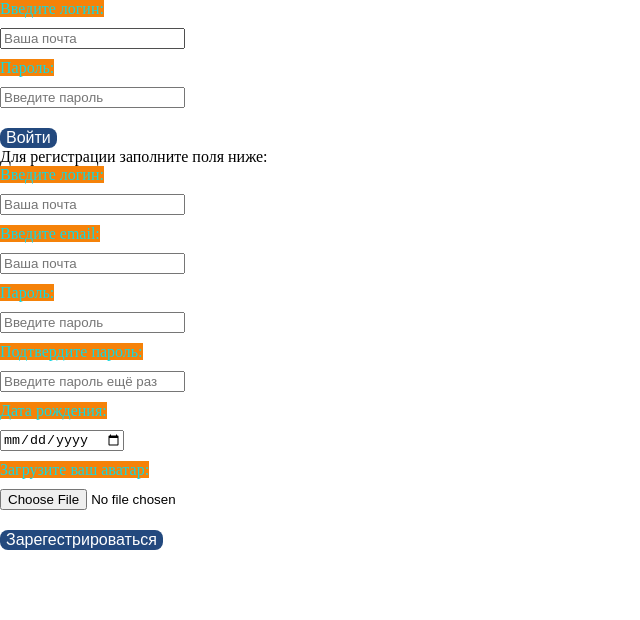
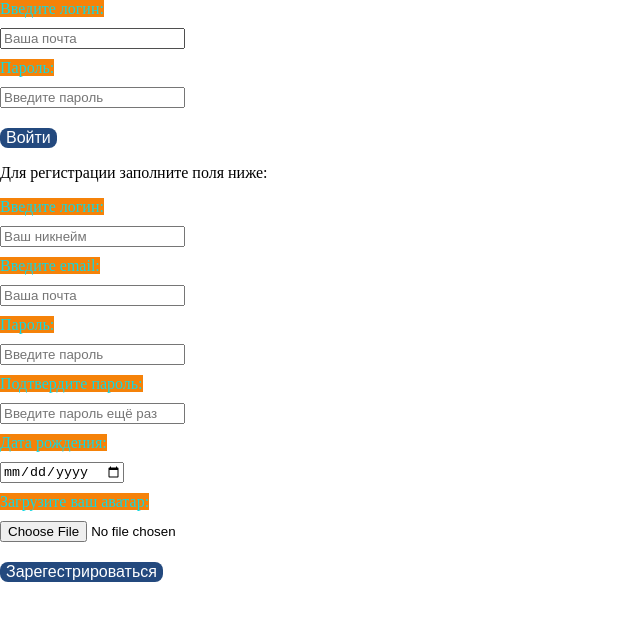
Before and after one commit to Alexandr-Dudarin/--------------------------, a plain HTML site: page index.html in a window 1280 px wide. Shown: the whole page, without its empty margins (0-640 px from the left). Drawn offline with Linux system fonts and the light colour scheme.

Commit message:
Ещё раз

```diff
--- a/index.html
+++ b/index.html
@@ -43,7 +43,7 @@
 
 <form method="post" action="/login">
 
-<div>Для регистрации заполните поля ниже:</div>
+<p>Для регистрации заполните поля ниже:</p>
 
 <label>
 
@@ -52,7 +52,7 @@
   <input
   type="text"
   name="login"
-  placeholder="Ваша почта"
+  placeholder="Ваш никнейм"
   minlength="5"
   maxlength="10"
   />
```
